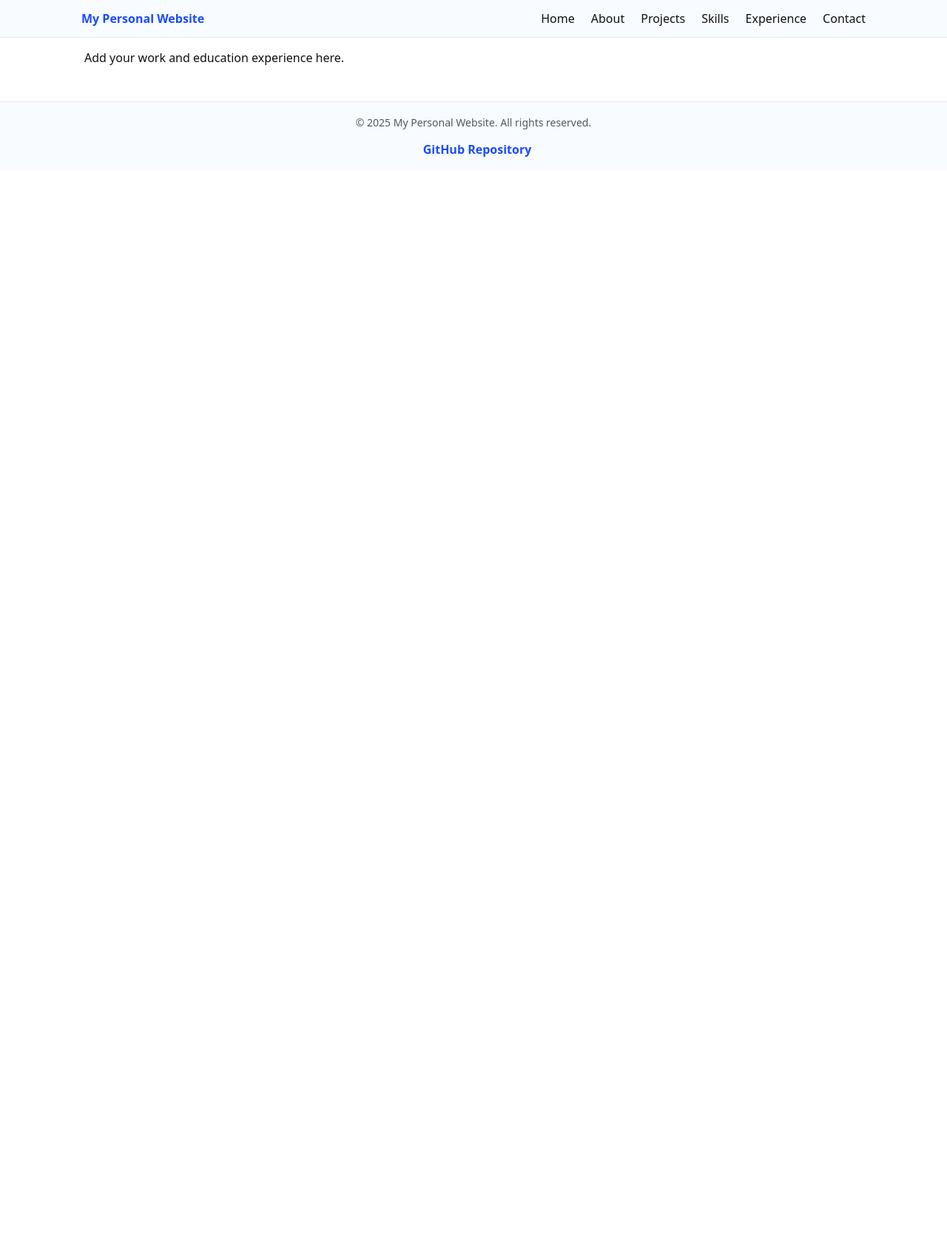
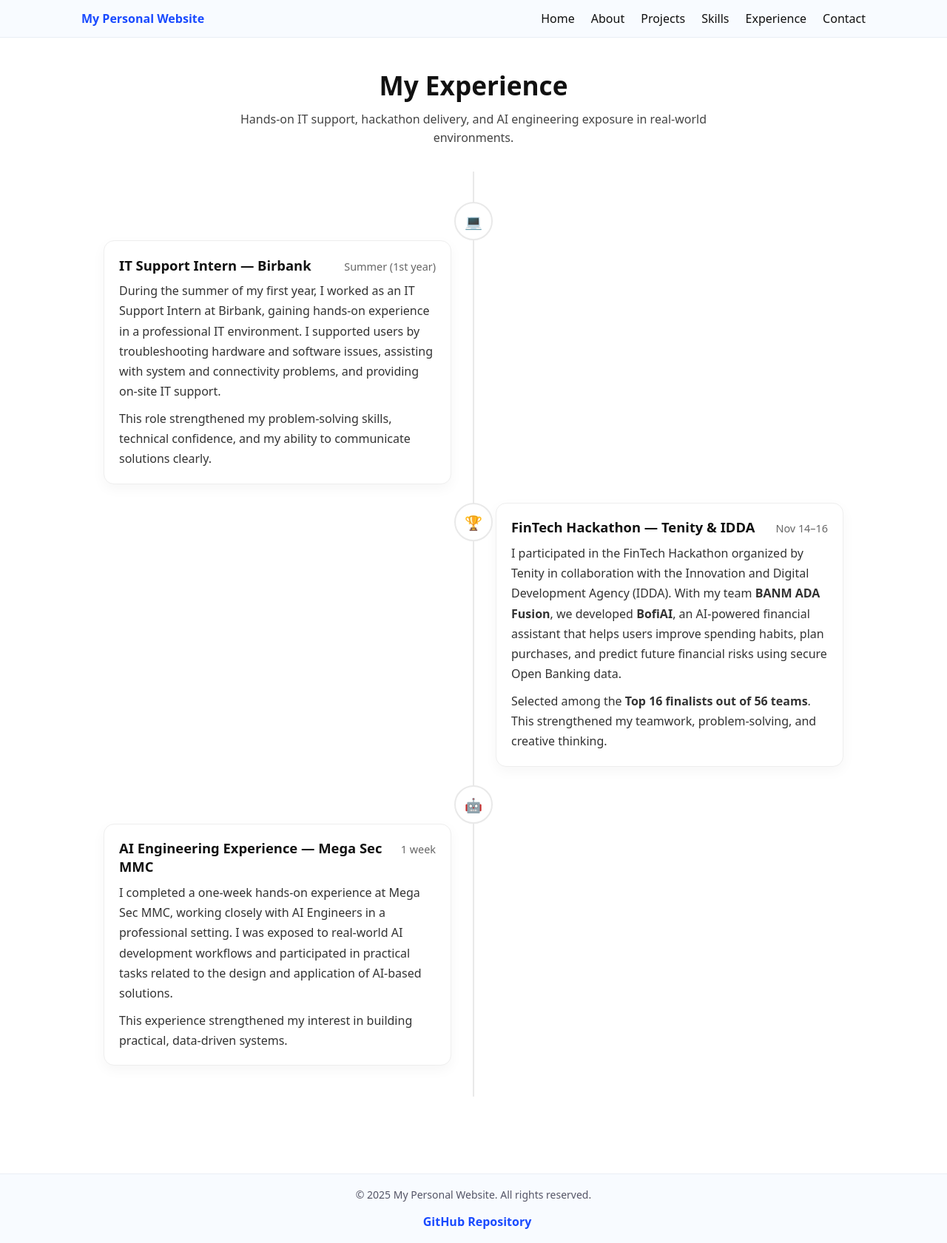
Before and after one commit to nyusifov23995/nyusifov23995.github.io, a Jekyll site: the page built from experience.md, in a window 1280 px wide. Shown: the whole page at 74% size. Built offline with Jekyll 4.4.1, drawn with Linux system fonts in a browser that asks for light colours; before the commit the page ends 900 px from its top, so only the background shows below that.

Commit message:
Update about + experience layout

```diff
--- a/assets/css/style.css
+++ b/assets/css/style.css
@@ -301,3 +301,136 @@ body {
     gap: 0.45rem;
   }
 }
+/* =========================
+   EXPERIENCE TIMELINE
+========================= */
+.exp-wrap {
+  padding: 2.5rem 0 3.5rem;
+}
+
+.exp-header {
+  max-width: 900px;
+  margin: 0 auto 2rem;
+  text-align: center;
+}
+
+.exp-title {
+  margin: 0 0 0.6rem;
+  font-size: 2.2rem;
+}
+
+.exp-lead {
+  margin: 0 auto;
+  max-width: 720px;
+  color: #444;
+  line-height: 1.6;
+}
+
+/* Timeline container */
+.exp-timeline {
+  position: relative;
+  max-width: 1000px;
+  margin: 2rem auto 0;
+  padding: 1rem 0;
+}
+
+/* vertical line */
+.exp-timeline::before {
+  content: "";
+  position: absolute;
+  top: 0;
+  bottom: 0;
+  left: 50%;
+  width: 2px;
+  background: #e9e9e9;
+  transform: translateX(-50%);
+}
+
+.exp-item {
+  position: relative;
+  display: grid;
+  grid-template-columns: 1fr 60px 1fr;
+  align-items: start;
+  margin: 1.6rem 0;
+}
+
+/* middle column node */
+.exp-node {
+  grid-column: 2;
+  width: 52px;
+  height: 52px;
+  border-radius: 50%;
+  border: 2px solid #e9e9e9;
+  background: #fff;
+  display: grid;
+  place-items: center;
+  font-size: 1.2rem;
+  margin: 0 auto;
+  z-index: 2;
+}
+
+.exp-card {
+  background: #fff;
+  border: 1px solid #eee;
+  border-radius: 14px;
+  padding: 1.2rem 1.25rem;
+  box-shadow: 0 6px 18px rgba(0,0,0,0.04);
+}
+
+.exp-top {
+  display: flex;
+  gap: 1rem;
+  justify-content: space-between;
+  align-items: baseline;
+  margin-bottom: 0.5rem;
+}
+
+.exp-top h2 {
+  font-size: 1.15rem;
+  margin: 0;
+}
+
+.exp-date {
+  font-size: 0.9rem;
+  color: #666;
+  white-space: nowrap;
+}
+
+.exp-card p {
+  margin: 0.6rem 0 0;
+  line-height: 1.7;
+  color: #333;
+}
+
+.exp-note {
+  color: #555;
+}
+
+/* left/right placement */
+.exp-item.left .exp-card { grid-column: 1; }
+.exp-item.right .exp-card { grid-column: 3; }
+
+/* Responsive: stack */
+@media (max-width: 900px) {
+  .exp-timeline::before {
+    left: 26px;
+    transform: none;
+  }
+
+  .exp-item {
+    grid-template-columns: 60px 1fr;
+    gap: 1rem;
+  }
+
+  .exp-node {
+    grid-column: 1;
+  }
+
+  .exp-item.left .exp-card,
+  .exp-item.right .exp-card {
+    grid-column: 2;
+  }
+
+  .exp-header { text-align: left; padding: 0 1.5rem; }
+  .exp-timeline { padding: 0 1.5rem; }
+}
--- a/experience.md
+++ b/experience.md
@@ -3,4 +3,73 @@ title: "Experience"
 layout: default
 ---
 
-Add your work and education experience here.
+<section class="exp-wrap">
+  <header class="exp-header">
+    <h1 class="exp-title">My Experience</h1>
+    <p class="exp-lead">
+      Hands-on IT support, hackathon delivery, and AI engineering exposure in real-world environments.
+    </p>
+  </header>
+
+  <section class="exp-timeline" aria-label="Experience timeline">
+
+    <!-- 1) Birbank -->
+    <article class="exp-item left">
+      <div class="exp-node" aria-hidden="true">💻</div>
+      <div class="exp-card">
+        <div class="exp-top">
+          <h2>IT Support Intern — Birbank</h2>
+          <span class="exp-date">Summer (1st year)</span>
+        </div>
+        <p>
+          During the summer of my first year, I worked as an IT Support Intern at Birbank, gaining hands-on experience
+          in a professional IT environment. I supported users by troubleshooting hardware and software issues,
+          assisting with system and connectivity problems, and providing on-site IT support.
+        </p>
+        <p class="exp-note">
+          This role strengthened my problem-solving skills, technical confidence, and my ability to communicate solutions clearly.
+        </p>
+      </div>
+    </article>
+
+    <!-- 2) Tenity & IDDA Hackathon -->
+    <article class="exp-item right">
+      <div class="exp-node" aria-hidden="true">🏆</div>
+      <div class="exp-card">
+        <div class="exp-top">
+          <h2>FinTech Hackathon — Tenity & IDDA</h2>
+          <span class="exp-date">Nov 14–16</span>
+        </div>
+        <p>
+          I participated in the FinTech Hackathon organized by Tenity in collaboration with the Innovation and Digital
+          Development Agency (IDDA). With my team <strong>BANM ADA Fusion</strong>, we developed <strong>BofiAI</strong>,
+          an AI-powered financial assistant that helps users improve spending habits, plan purchases, and predict future
+          financial risks using secure Open Banking data.
+        </p>
+        <p class="exp-note">
+          Selected among the <strong>Top 16 finalists out of 56 teams</strong>. This strengthened my teamwork, problem-solving, and creative thinking.
+        </p>
+      </div>
+    </article>
+
+    <!-- 3) Mega Sec MMC -->
+    <article class="exp-item left">
+      <div class="exp-node" aria-hidden="true">🤖</div>
+      <div class="exp-card">
+        <div class="exp-top">
+          <h2>AI Engineering Experience — Mega Sec MMC</h2>
+          <span class="exp-date">1 week</span>
+        </div>
+        <p>
+          I completed a one-week hands-on experience at Mega Sec MMC, working closely with AI Engineers in a professional setting.
+          I was exposed to real-world AI development workflows and participated in practical tasks related to the design
+          and application of AI-based solutions.
+        </p>
+        <p class="exp-note">
+          This experience strengthened my interest in building practical, data-driven systems.
+        </p>
+      </div>
+    </article>
+
+  </section>
+</section>
```
